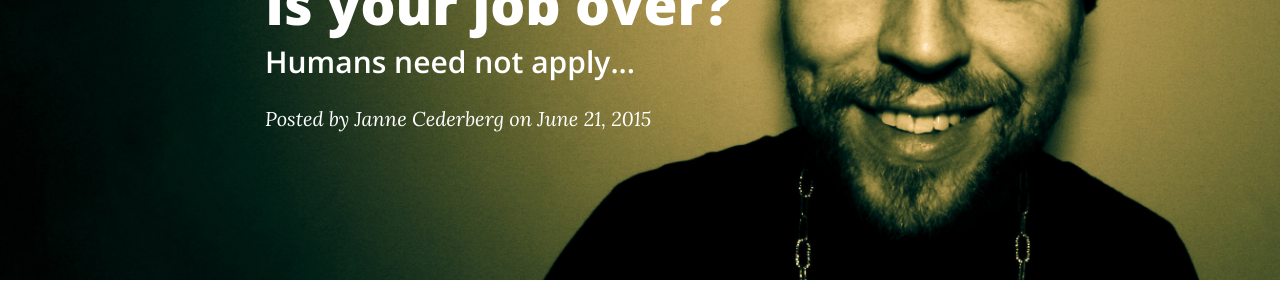
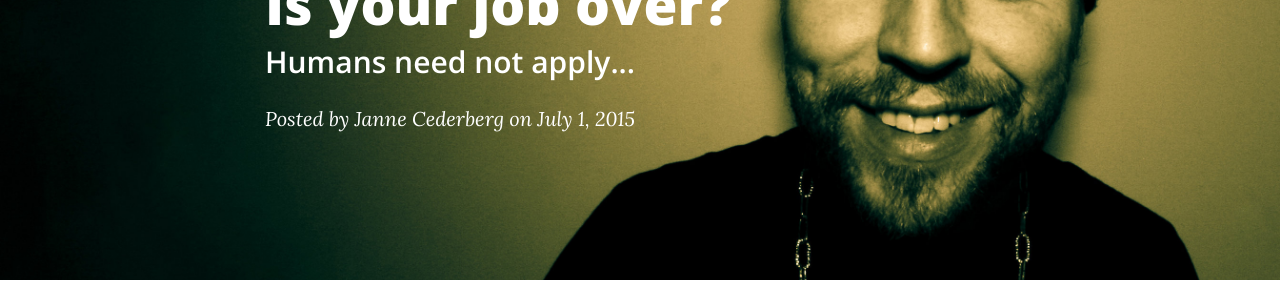
Before and after one commit to jannecederberg/jannecederberg.github.io, a Jekyll site: the page built from _posts/2015-07-01-is-your-job-over.md, in a window 1280 px wide and 900 px high. Shown: the part 196-496 px from the top of the window. Built offline with Jekyll 4.4.1, drawn with Linux system fonts in a browser that asks for light colours; nearby versions of some CDN libraries; comment, search, counter and statistics services are not loaded.

Commit message:
Change latest post date to be in 'future'

```diff
--- a/_posts/2015-06-21-is-your-job-over.md
+++ b/_posts/2015-07-01-is-your-job-over.md
@@ -2,7 +2,7 @@
 layout:     post
 title:      Is your job over?
 subtitle:   Humans need not apply...
-date:       2015-06-21 12:00:00
+date:       2015-07-01 12:00:00
 header-img:
 ---
 
```
